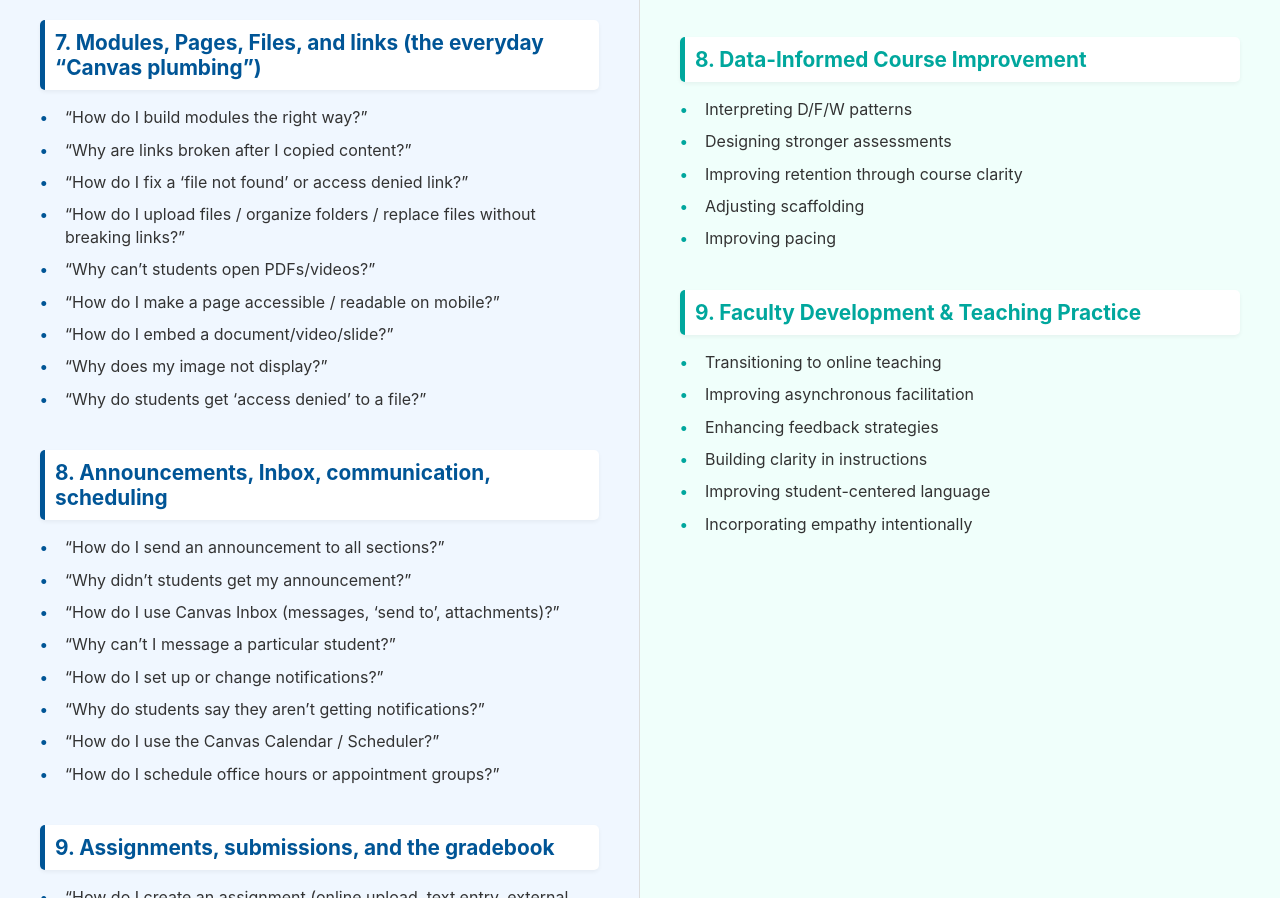
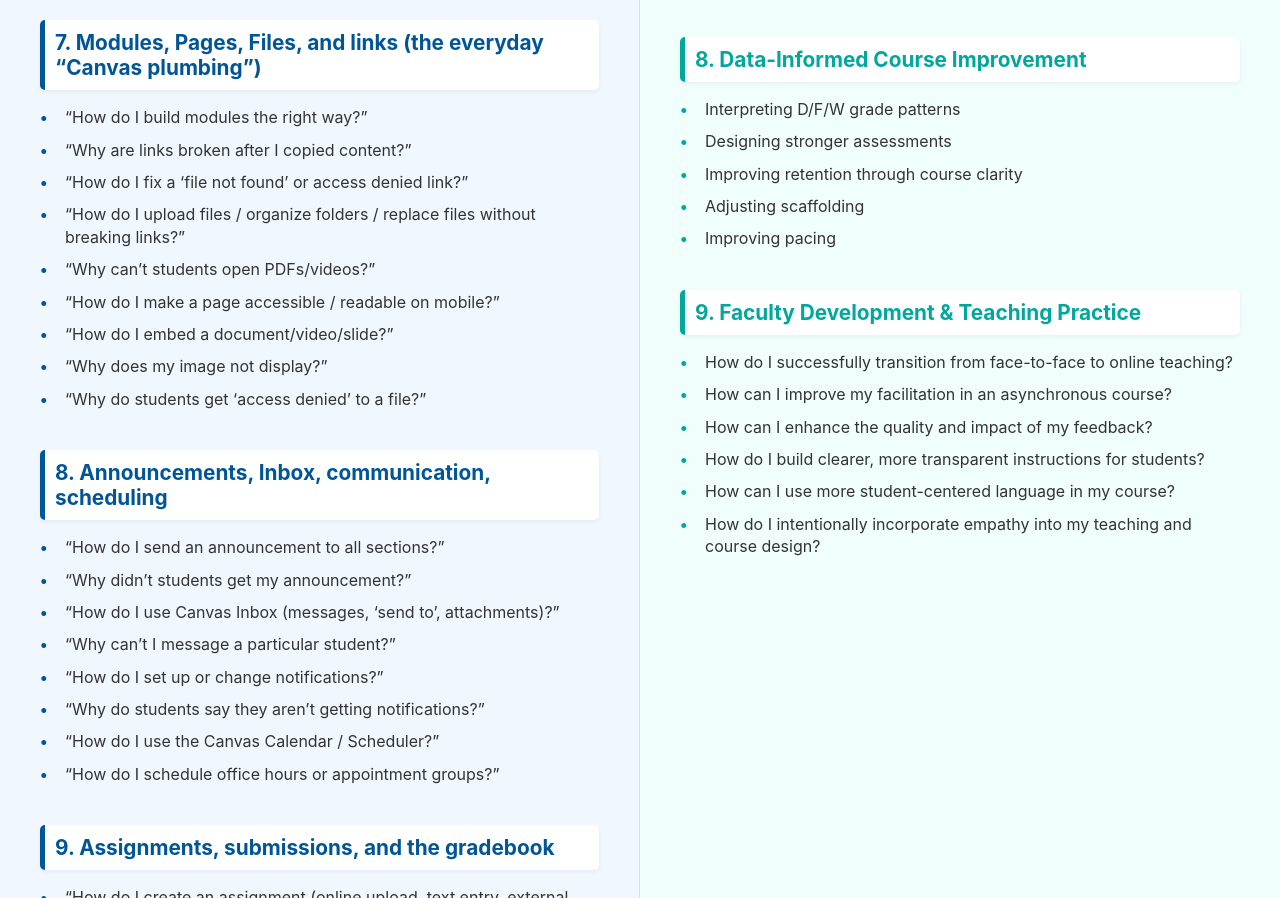
Before and after one commit to nancymunce/IDEAS, a plain HTML site: page ATSTvIDEAS.html in a window 1280 px wide. Shown: the part 2702-3600 px from the top of the page. Drawn offline with Linux system fonts and the light colour scheme.

Commit message:
Update ATSTvIDEAS.html

```diff
--- a/ATSTvIDEAS.html
+++ b/ATSTvIDEAS.html
@@ -650,7 +650,7 @@
         <div class="category">
             <h3>8. Data-Informed Course Improvement</h3>
             <ul>
-                <li>Interpreting D/F/W patterns</li>
+                <li>Interpreting D/F/W grade patterns</li>
                 <li>Designing stronger assessments</li>
                 <li>Improving retention through course clarity</li>
                 <li>Adjusting scaffolding</li>
@@ -661,13 +661,13 @@
         <div class="category">
             <h3>9. Faculty Development & Teaching Practice</h3>
             <ul>
-                <li>Transitioning to online teaching</li>
-                <li>Improving asynchronous facilitation</li>
-                <li>Enhancing feedback strategies</li>
-                <li>Building clarity in instructions</li>
-                <li>Improving student-centered language</li>
-                <li>Incorporating empathy intentionally</li>
-            </ul>
+  <li>How do I successfully transition from face-to-face to online teaching?</li>
+  <li>How can I improve my facilitation in an asynchronous course?</li>
+  <li>How can I enhance the quality and impact of my feedback?</li>
+  <li>How do I build clearer, more transparent instructions for students?</li>
+  <li>How can I use more student-centered language in my course?</li>
+  <li>How do I intentionally incorporate empathy into my teaching and course design?</li>
+</ul>
         </div>
     </div>
 
```
